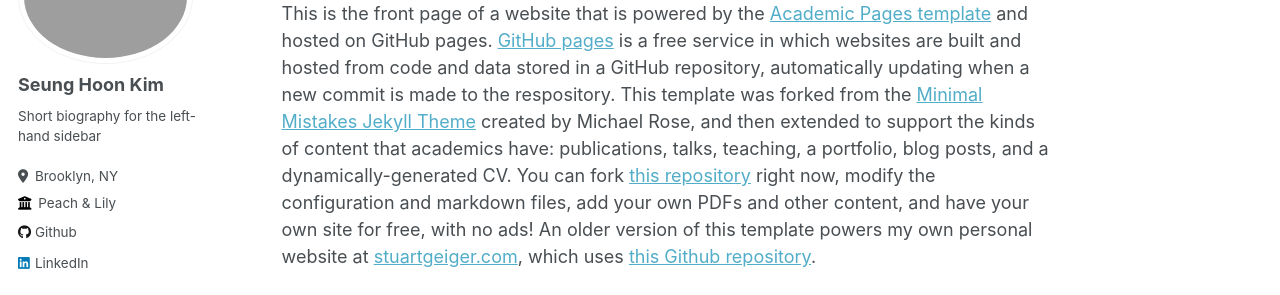
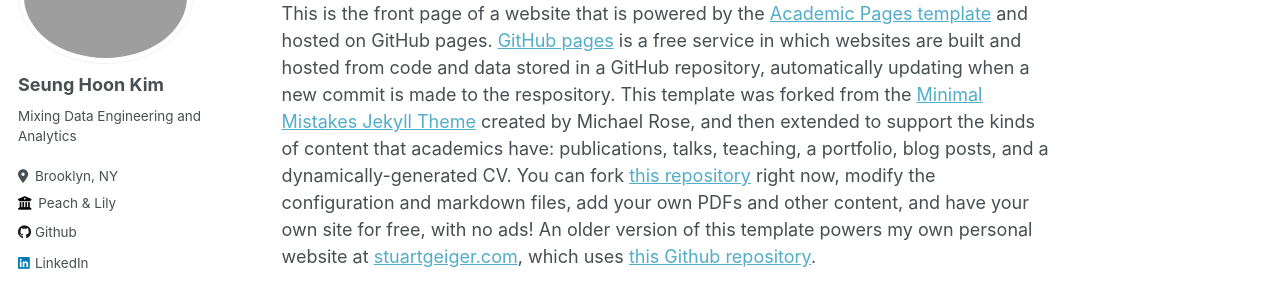
Before and after one commit to seunghoonkim1/seunghoonkim1.github.io, a Jekyll site: the page built from _pages/about.md, in a window 1280 px wide. Shown: the part 176-471 px from the top of the page. Built offline with Jekyll 4.4.1, drawn with Linux system fonts in a browser that asks for light colours.

Commit message:
Update _config.yml

```diff
--- a/_config.yml
+++ b/_config.yml
@@ -24,7 +24,7 @@ author:
   avatar           : #"profile.png"
   name             : "Seung Hoon Kim"
   pronouns         : # example: "she/her"
-  bio              : "Short biography for the left-hand sidebar"
+  bio              : "Mixing Data Engineering and Analytics"
   location         : "Brooklyn, NY"
   employer         : "Peach & Lily"
   uri              : # URL
```
